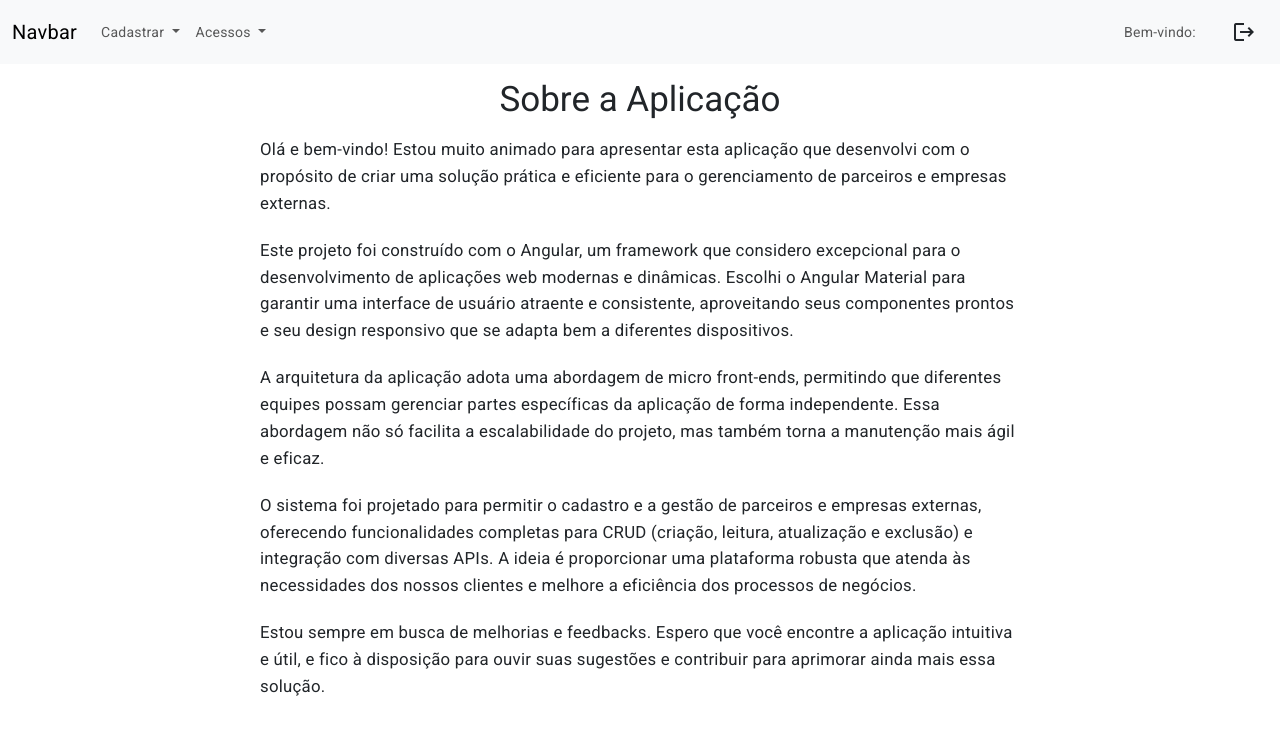
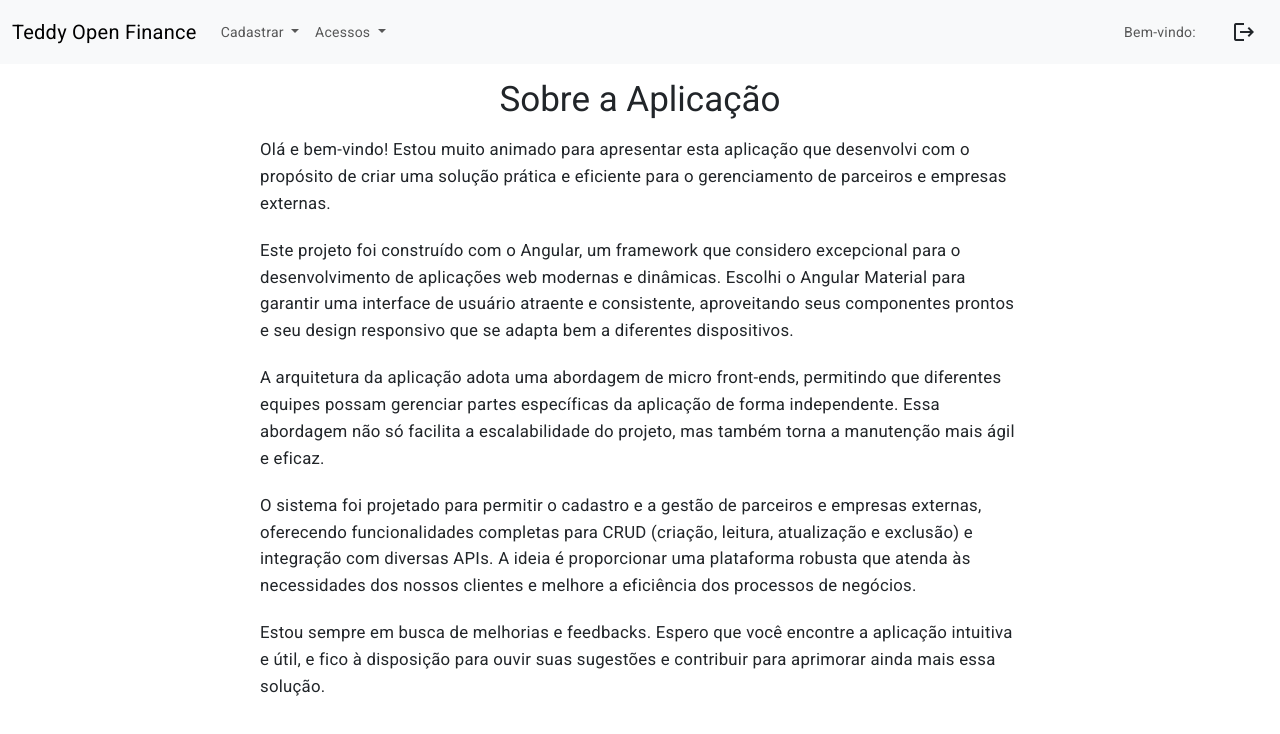
Before and after one commit to rayansl0302/sistema-cliente, an Angular app: page /home in a window 1280 px wide. Shown: the top 734 px of the page. Built offline with nearby package versions, Linux system fonts and the light colour scheme.

Commit message:
alterando nome na navbar

```diff
--- a/src/app/features/components/navbar/navbar.component.html
+++ b/src/app/features/components/navbar/navbar.component.html
@@ -1,6 +1,6 @@
 <nav class="navbar navbar-expand-lg bg-body-tertiary">
   <div class="container-fluid">
-    <a class="navbar-brand" href="#">Navbar</a>
+    <a class="navbar-brand" href="#">Teddy Open Finance</a>
     <button class="navbar-toggler" type="button" data-bs-toggle="collapse" data-bs-target="#navbarSupportedContent" aria-controls="navbarSupportedContent" aria-expanded="false" aria-label="Toggle navigation">
       <span class="navbar-toggler-icon"></span>
     </button>
```
